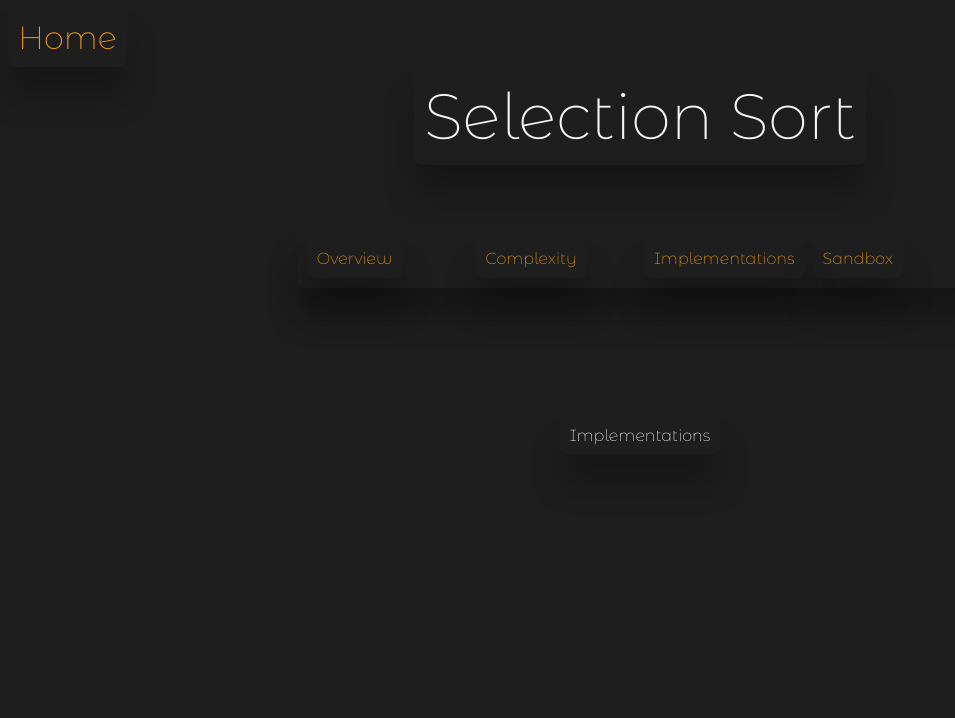
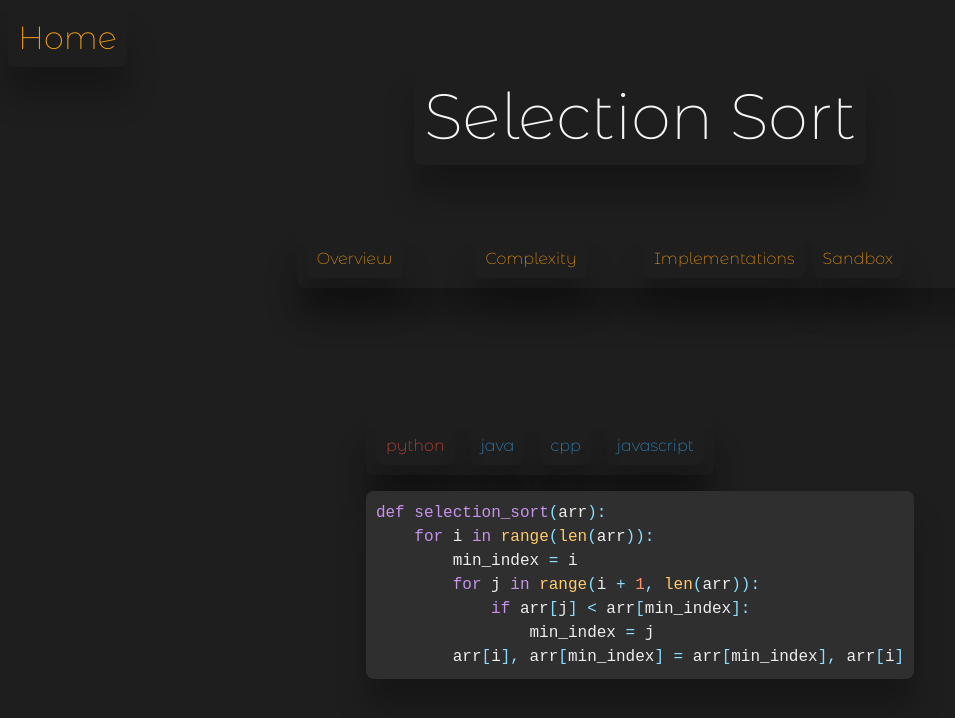
Before and after one commit to LambdaAK/AlgoSandbox, a React (Vite) app: page /selectionsort in a window 1280 px wide. Both pictures are taken after a click on the element "Implementations". Shown: the top 718 px of the page, without its empty margins (0-955 px from the left). Built offline with nearby package versions, Linux system fonts and the light colour scheme.

Commit message:
Implementations is working. Implemented for selection sort for 4 languages.

```diff
--- a/index.html
+++ b/index.html
@@ -13,10 +13,13 @@
   <link rel="preconnect" href="https://fonts.googleapis.com">
   <link rel="preconnect" href="https://fonts.gstatic.com" crossorigin>
   <link href="https://fonts.googleapis.com/css2?family=Montserrat+Alternates:wght@200&display=swap" rel="stylesheet">
+  <link rel="stylesheet" href="./src/prism/prism.css">
   <style>
     body {
       font-family: 'Montserrat Alternates', sans-serif;
     }
   </style>
 
+
+
   </html>
--- a/package.json
+++ b/package.json
@@ -13,16 +13,20 @@
   "dependencies": {
     "framer-motion": "^10.15.0",
     "highlight.js": "^11.8.0",
+    "prismjs": "^1.29.0",
     "react": "^18.2.0",
     "react-dom": "^18.2.0",
     "react-router": "^6.14.2",
     "react-router-dom": "^6.14.2",
+    "react-syntax-highlighter": "^15.5.0",
     "sass": "^1.64.2"
   },
   "devDependencies": {
     "@types/node": "^20.4.7",
+    "@types/prismjs": "^1.26.0",
     "@types/react": "^18.2.15",
     "@types/react-dom": "^18.2.7",
+    "@types/react-syntax-highlighter": "^15.5.7",
     "@typescript-eslint/eslint-plugin": "^6.0.0",
     "@typescript-eslint/parser": "^6.0.0",
     "@vitejs/plugin-react": "^4.0.3",
--- a/src/components/AlgoPage/AlgoPage.css
+++ b/src/components/AlgoPage/AlgoPage.css
@@ -40,7 +40,7 @@
   box-shadow: 0 30px 30px hsla(0, 0%, 0%, 0.25);
   border-radius: 8px;
   padding: 10px;
-  max-width: 75%;
+  max-width: 50%;
   font-size: 1.5rem;
 }
 
@@ -48,7 +48,7 @@
   box-shadow: 0 30px 30px hsla(0, 0%, 0%, 0.25);
   border-radius: 8px;
   padding: 10px;
-  font-size: 1.5rem;
+  font-size: 1rem;
   display: grid;
   grid-template-columns: 1fr;
   gap: 1rem;
@@ -56,13 +56,8 @@
 @media (min-width: 400px) {
   .algo-complexity {
     grid-template-columns: 3fr 1fr;
+    font-size: 1.5rem;
   }
-}
-
-.algo-implementations {
-  box-shadow: 0 30px 30px hsla(0, 0%, 0%, 0.25);
-  border-radius: 8px;
-  padding: 10px;
 }
 
 .algo-header {
@@ -101,4 +96,46 @@
   }
 }
 
+.overview-sentence {
+  box-shadow: 0 30px 30px hsla(0, 0%, 0%, 0.25);
+  border-radius: 8px;
+  padding: 10px;
+  font-size: 0.8rem;
+  margin-bottom: 1rem;
+}
+@media (min-width: 400px) {
+  .overview-sentence {
+    font-size: 1rem;
+  }
+}
+@media (min-width: 768px) {
+  .overview-sentence {
+    font-size: 1.2rem;
+  }
+}
+
+.language-buttons {
+  box-shadow: 0 30px 30px hsla(0, 0%, 0%, 0.25);
+  border-radius: 8px;
+  padding: 10px;
+  display: flex;
+  flex-direction: row;
+  justify-content: start;
+  gap: 1rem;
+  margin-bottom: 1rem;
+  width: fit-content;
+}
+
+.language-button, .language-button-selected {
+  box-shadow: 0 30px 30px hsla(0, 0%, 0%, 0.25);
+  border-radius: 8px;
+  padding: 10px;
+  width: fit-content;
+  color: #3498db;
+}
+
+.language-button-selected {
+  color: #e74c3c;
+}
+
 /*# sourceMappingURL=AlgoPage.css.map */
--- a/src/components/AlgoPage/AlgoPage.scss
+++ b/src/components/AlgoPage/AlgoPage.scss
@@ -35,24 +35,25 @@
 
 .algo-overview {
     @include shadow;
-    max-width: 75%;
+    max-width: 50%;
     font-size: 1.5rem;
 }
 
 .algo-complexity {
     @include shadow;
-    font-size: 1.5rem;
+    font-size: 1rem;
     display: grid;
     grid-template-columns: 1fr;
     gap: 1rem;
 
     @include sm {
         grid-template-columns: 3fr 1fr;
+        font-size: 1.5rem;
     }
 }
 
 .algo-implementations {
-    @include shadow;
+
 }
 
 .algo-header {
@@ -82,3 +83,36 @@
         font-size: 2rem;
     }
 }
+
+.overview-sentence {
+    @include shadow;
+    font-size: 0.8rem;
+    margin-bottom: 1rem;
+    @include sm {
+        font-size: 1rem;
+    }
+    @include md {
+        font-size: 1.2rem;
+    }
+}
+
+.language-buttons {
+    @include shadow;
+    display: flex;
+    flex-direction: row;
+    justify-content: start;
+    gap: 1rem;
+    margin-bottom: 1rem;
+    width: fit-content;
+}
+
+.language-button {
+    @include shadow;
+    width: fit-content;
+    color: $primary-color;
+}
+
+.language-button-selected {
+    @extend .language-button;
+    color: $secondary-color;
+}
--- a/src/components/AlgoPage/AlgoPage.tsx
+++ b/src/components/AlgoPage/AlgoPage.tsx
@@ -1,6 +1,12 @@
-import { useState } from "react"
+import { useEffect, useState } from "react"
 import "./AlgoPage.css"
 import HomeButton from "../homebutton/HomeButton"
+import Prism from "prismjs"
+
+import { Prism as SyntaxHighlighter } from 'react-syntax-highlighter';
+import { dark, materialDark } from 'react-syntax-highlighter/dist/esm/styles/prism';
+import { docco, nord } from "react-syntax-highlighter/dist/esm/styles/hljs";
+
 
 
 export interface Complexity {
@@ -19,7 +25,7 @@ export interface Implementation {
 
 export interface AlgoPageProps {
     name: string,
-	overview: string,
+	overview: string[],
 	implementations: Implementation[],
 	complexity: Complexity,
 	sandbox: Function // a component
@@ -57,7 +63,9 @@ function AlgoNavButton(props: AlgoNavButtonProps) {
 function OverViewComponent(props: AlgoPageProps) {
     return (
         <div className = "algo-overview">
-            {props.overview}
+            {
+                props.overview.map(s => <li className = "overview-sentence">{s}</li>)
+            }
         </div>
     )
 }
@@ -81,10 +89,56 @@ function ComplexityComponent(props: AlgoPageProps) {
     )
 }
 
+
 function ImplementationsComponent(props: AlgoPageProps) {
+    const [language, setLanguage] = useState<string>("python")
+    const [code, setCode] = useState<string>("")
+
+    useEffect(() => {
+        // get the code for the language
+        const implementation: Implementation | undefined = props.implementations.find(i => i.language === language)
+        if (implementation) {
+            setCode(implementation.code)
+        }
+
+    }, [language])
+
     return (
+
         <div className = "algo-implementations">
-            Implementations
+            <div className = "language-buttons">
+                {
+                    props.implementations.map(i => <LanguageButton language = {i.language} currentLanguage = {language} setter = {setLanguage}/>)
+                }
+            </div>
+            <SyntaxHighlighter language = {language} style = {materialDark} customStyle={{
+                borderRadius: "8px",
+                boxShadow: "0 30px 30px hsla(0, 0%, 0%, 0.25)",
+                padding: "10px"
+            }}>
+
+            {code}
+            </SyntaxHighlighter>
+        </div>
+    )
+}
+
+interface LanguageButtonProps {
+    language: string,
+    currentLanguage: string,
+    setter: Function
+}
+function LanguageButton(props: LanguageButtonProps) {
+    const cssClass: string = (() => {
+        if (props.language === props.currentLanguage) {
+            return "language-button-selected"
+        }
+        return "language-button"
+    })()
+    return (
+
+        <div className = {cssClass} onClick = {() => props.setter(props.language)}>
+            {props.language}
         </div>
     )
 }
@@ -119,6 +173,7 @@ export function AlgoPage(props: AlgoPageProps) {
                 })()
             }
 
+
         </div>
     )
 }
--- a/src/pages/SelectionSort/SelectionSort.tsx
+++ b/src/pages/SelectionSort/SelectionSort.tsx
@@ -2,8 +2,7 @@ import { AlgoPage, AlgoPageProps, Implementation, Complexity } from "../../compo
 
 
 const pythonCode: string =
-`
-def selection_sort(arr):
+`def selection_sort(arr):
     for i in range(len(arr)):
         min_index = i
         for j in range(i + 1, len(arr)):
@@ -13,8 +12,7 @@ def selection_sort(arr):
 `
 
 const javaCode: string =
-`
-public static void selectionSort(int[] arr) {
+`public static void selectionSort(int[] arr) {
     for (int i = 0; i < arr.length; i++) {
         int minIndex = i;
         for (int j = i + 1; j < arr.length; j++) {
@@ -29,15 +27,58 @@ public static void selectionSort(int[] arr) {
 }
 `
 
+const cppCode: string =
+`void selectionSort(int arr[], int n) {
+    for (int i = 0; i < n; i++) {
+        int minIndex = i;
+        for (int j = i + 1; j < n; j++) {
+            if (arr[j] < arr[minIndex]) {
+                minIndex = j;
+            }
+        }
+        int temp = arr[i];
+        arr[i] = arr[minIndex];
+        arr[minIndex] = temp;
+    }
+}
+`
+
+const jsCode: string =
+`function selectionSort(arr) {
+    for (let i = 0; i < arr.length; i++) {
+        let minIndex = i;
+        for (let j = i + 1; j < arr.length; j++) {
+            if (arr[j] < arr[minIndex]) {
+                minIndex = j;
+            }
+        }
+        let temp = arr[i];
+        arr[i] = arr[minIndex];
+        arr[minIndex] = temp;
+    }
+}
+`
+
 const pythonImplentation: Implementation = {
-    language: "Python",
+    language: "python",
     code: pythonCode
 }
 
 const javaImplentation: Implementation = {
-    language: "Java",
+    language: "java",
     code: javaCode
 }
+
+const cppImplentation: Implementation = {
+    language: "cpp",
+    code: cppCode
+}
+
+const jsImplentation: Implementation = {
+    language: "javascript",
+    code: jsCode
+}
+
 
 const complexity: Complexity = {
     bestCaseTime: "O(n^2)",
@@ -50,16 +91,14 @@ const complexity: Complexity = {
 
 const props: AlgoPageProps = {
     name: "Selection Sort",
-    overview:
-    `
-    Selection Sort is a straightforward comparison-based sorting algorithm that effectively sorts an array by dividing it into two regions: the sorted portion and the unsorted portion. The algorithm repeatedly selects the smallest (or largest) element from the unsorted portion and moves it to the end of the sorted region. This process continues iteratively until the entire array becomes sorted.
-
-
-    The Selection Sort algorithm efficiently works by iterating through the unsorted portion and finding the minimum (or maximum) element. Once identified, the algorithm swaps this element with the first element of the unsorted region. This operation effectively expands the sorted region by one element and reduces the unsorted region's size by one. The process then repeats, with each iteration adding one more element to the sorted section, until the entire array becomes sorted.
-
-
-    `,
-    implementations: [pythonImplentation, javaImplentation],
+    overview: [
+        "Selection sort is a sorting algorithm that sorts an array by repeatedly finding the minimum element (considering ascending order) from unsorted part and putting it at the beginning.",
+        "The algorithm maintains two subarrays in a given array.",
+        "1) The subarray which is already sorted.",
+        "2) Remaining subarray which is unsorted.",
+        "In every iteration of selection sort, the minimum element (considering ascending order) from the unsorted subarray is picked and moved to the sorted subarray."
+    ],
+    implementations: [pythonImplentation, javaImplentation, cppImplentation, jsImplentation],
     complexity: complexity,
     sandbox: () => <div>Sandbox Component</div>
 }
--- /dev/null
+++ b/src/prism/prism.css
@@ -0,0 +1,124 @@
+/* PrismJS 1.29.0
+https://prismjs.com/download.html#themes=prism-tomorrow&languages=python */
+/**
+ * prism.js tomorrow night eighties for JavaScript, CoffeeScript, CSS and HTML
+ * Based on https://github.com/chriskempson/tomorrow-theme
+ * @author Rose Pritchard
+ */
+
+code[class*="language-"],
+pre[class*="language-"] {
+	color: #ccc;
+	background: none;
+	font-family: Consolas, Monaco, 'Andale Mono', 'Ubuntu Mono', monospace;
+	font-size: 1em;
+	text-align: left;
+	white-space: pre;
+	word-spacing: normal;
+	word-break: normal;
+	word-wrap: normal;
+	line-height: 1.5;
+
+	-moz-tab-size: 4;
+	-o-tab-size: 4;
+	tab-size: 4;
+
+	-webkit-hyphens: none;
+	-moz-hyphens: none;
+	-ms-hyphens: none;
+	hyphens: none;
+
+}
+
+/* Code blocks */
+pre[class*="language-"] {
+	padding: 1em;
+	margin: .5em 0;
+	overflow: auto;
+}
+
+:not(pre) > code[class*="language-"],
+pre[class*="language-"] {
+	background: #2d2d2d;
+}
+
+/* Inline code */
+:not(pre) > code[class*="language-"] {
+	padding: .1em;
+	border-radius: .3em;
+	white-space: normal;
+}
+
+.token.comment,
+.token.block-comment,
+.token.prolog,
+.token.doctype,
+.token.cdata {
+	color: #999;
+}
+
+.token.punctuation {
+	color: #ccc;
+}
+
+.token.tag,
+.token.attr-name,
+.token.namespace,
+.token.deleted {
+	color: #e2777a;
+}
+
+.token.function-name {
+	color: #6196cc;
+}
+
+.token.boolean,
+.token.number,
+.token.function {
+	color: #f08d49;
+}
+
+.token.property,
+.token.class-name,
+.token.constant,
+.token.symbol {
+	color: #f8c555;
+}
+
+.token.selector,
+.token.important,
+.token.atrule,
+.token.keyword,
+.token.builtin {
+	color: #cc99cd;
+}
+
+.token.string,
+.token.char,
+.token.attr-value,
+.token.regex,
+.token.variable {
+	color: #7ec699;
+}
+
+.token.operator,
+.token.entity,
+.token.url {
+	color: #67cdcc;
+}
+
+.token.important,
+.token.bold {
+	font-weight: bold;
+}
+.token.italic {
+	font-style: italic;
+}
+
+.token.entity {
+	cursor: help;
+}
+
+.token.inserted {
+	color: green;
+}
```
Also changed, not shown: 2 other files (tests, documents, lock files or other folders).
